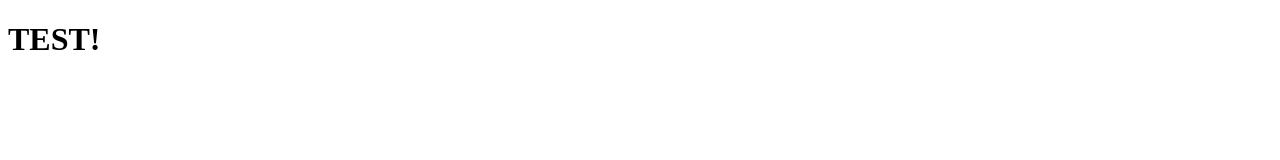
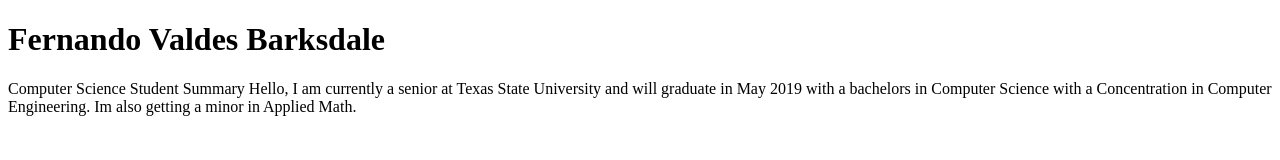
Before and after one commit to Fervab/Fervab.github.io, a plain HTML site: page index.html in a window 1280 px wide. Drawn offline with Linux system fonts and the light colour scheme.

Commit message:
testing body formatting

```diff
--- a/index.html
+++ b/index.html
@@ -1,6 +1,9 @@
 <!DOCTYPE html>
 <html>
 <body>
-	<h1>TEST!</h1>
+	<h1>Fernando Valdes Barksdale</h1>
+	<b1>Computer Science Student</b1>
+	<b2>Summary</b2>
+	<b3>Hello, I am currently a senior at Texas State University and will graduate in May 2019 with a bachelors in Computer Science with a Concentration in Computer Engineering. Im also getting a minor in Applied Math.</b3>
 </body>
 </html>
```
